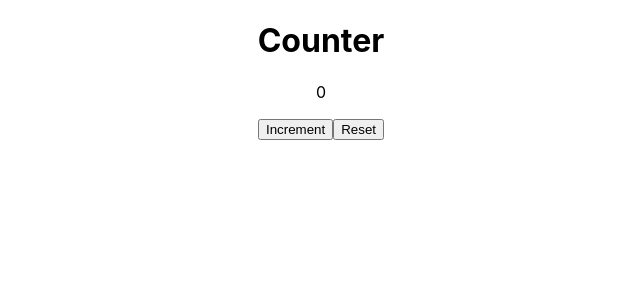
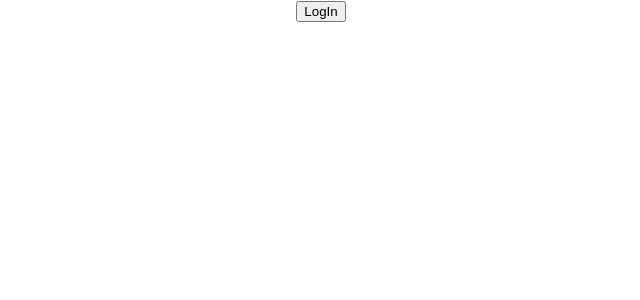
Before and after one commit to usmanshabbir756/react-basics, a React (Create React App) app: page / in a window 1280 px wide. Shown: the top 300 px of the page, without its empty margins (319-959 px from the left). Built offline with nearby package versions, Linux system fonts and the light colour scheme.

Commit message:
conditional Rendering

```diff
--- a/src/App.js
+++ b/src/App.js
@@ -7,6 +7,7 @@ import Student from './components/Student';
 import Employee from './components/Employee';
 import User from './components/User';
 import EventCount from './components/EventCount';
+import Login from './components/Login';
 
 function App() {
 
@@ -29,7 +30,8 @@ const skills=['HTML','CSS'];
       {/* <Student data={skills}/> */}
       {/* <Employee /> */}
       {/* <User /> */}
-      <EventCount />
+      {/* <EventCount /> */}
+      <Login />
     </div>
   );
 }
--- /dev/null
+++ b/src/components/Login.js
@@ -0,0 +1,33 @@
+import { useState } from "react"
+
+const Login = () => {
+    const [isLogIn,setIsLogIn] = useState(false)
+    let message;
+    // if(isLogIn){
+    //     message=<p>Login</p>;
+    // }
+    // else{
+    //     message = <p>not login</p>
+    // }
+
+    function updateLogin(){
+        setIsLogIn(true)
+    }
+
+    // message = isLogIn ? <p>Login</p> : <p>not login</p>;
+
+
+
+    return (
+        <div>
+            {/* {message} */}
+
+            {/* short circuit */}
+            {isLogIn && <p>Login</p>}
+
+            <button onClick={updateLogin}>LogIn</button>
+        </div>
+    )
+}
+
+export default Login
```
